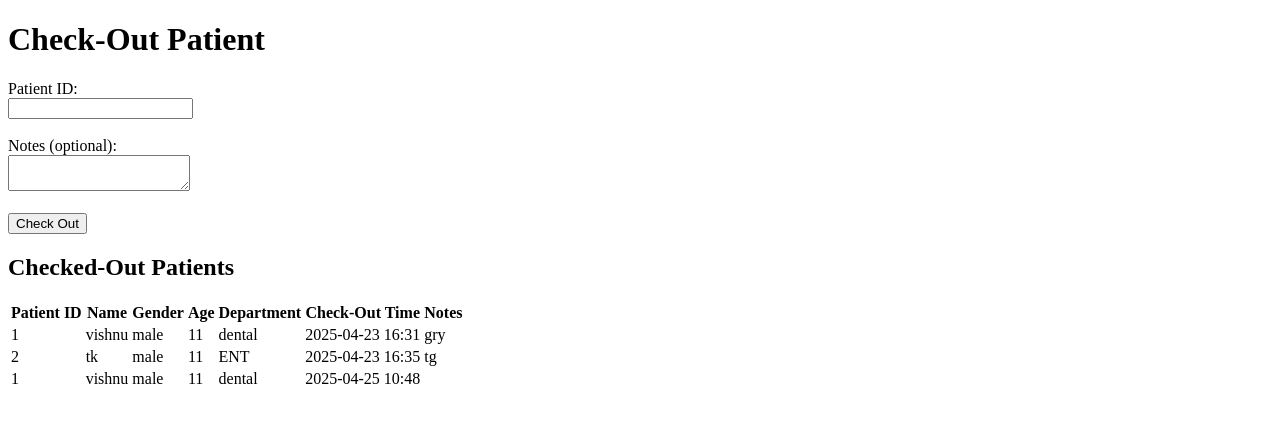
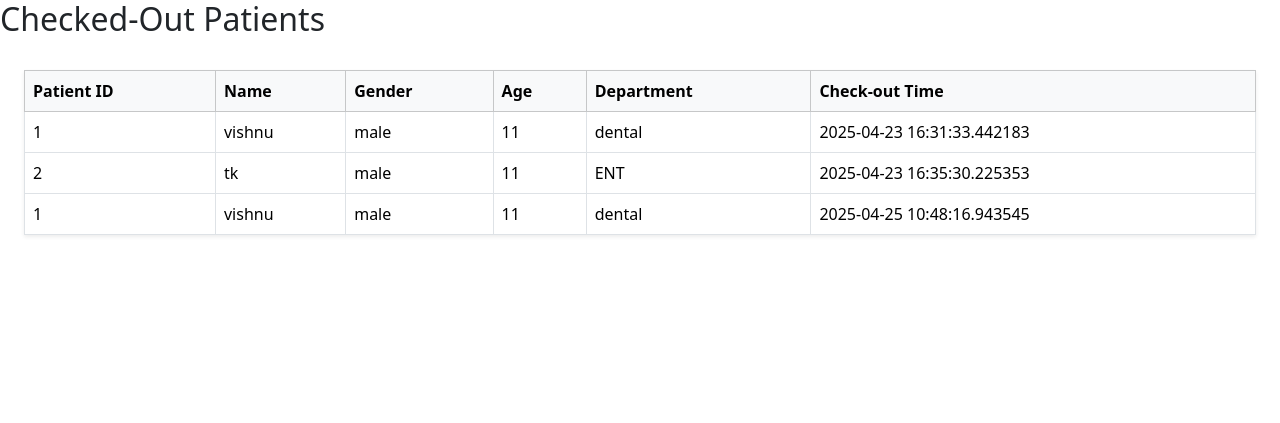
Before and after one commit to vishnu2006034/healthcare, a Flask app: page /checkout in a window 1280 px wide. Shown: the top 423 px of the page. Run offline with Flask 3, Linux system fonts and the light colour scheme; data comes from the database, SQL or seed files in the repository.

Commit message:
checkout updated

```diff
--- a/app.py
+++ b/app.py
@@ -188,7 +188,7 @@ def add_prescription():
 @app.route('/search')
 def search():
     q = request.args.get("q", "")
-    query = db.session.query(Patientin, Patient).join(Patient, Patientin.patient_id == Patient.id)
+    query = Patient.query
 
     if q:
         query = query.filter(
@@ -197,7 +197,7 @@ def search():
     result = query.order_by(Patient.id.asc()).all()
 
     data = []
-    for checkin_record, patient in result:
+    for patient in result:
         data.append({
             "id": patient.id,
             "name": patient.name,
@@ -206,8 +206,8 @@ def search():
             "department": patient.department,
             "gender": patient.gender,
             "phone": patient.phone,
-            "check_in_time": checkin_record.check_in_time.strftime('%Y-%m-%d %H:%M') if checkin_record.check_in_time else "",
-            "notes": checkin_record.notes or ""
+            # "check_in_time": checkin_record.check_in_time.strftime('%Y-%m-%d %H:%M') if checkin_record.check_in_time else "",
+            # "notes": checkin_record.notes or ""
         })
 
     return jsonify(data)
@@ -233,7 +233,7 @@ def checkin_page():
             flash(f"Patient {patient1.name} checked in.", "success")
             return redirect(url_for('checkin_page'))
 
-        shift2 = db.session.query(Patientin, Patient).join(Patient).all()
+        shift2 = db.session.query(Patientin, Patient).join(Patient,Patientin.patient_id==Patient.id).all()
         return render_template('checkin.html', patients=shift2)
 
     except Exception as e:
@@ -241,23 +241,31 @@ def checkin_page():
         flash("An error occurred while processing your request", "error")
         return redirect(url_for('index'))
 
-@app.route('/checkout' , methods=['GET' , 'POST'])
+@app.route('/checkout', methods=['GET', 'POST'])
 def checkout_page():
     if request.method == 'POST':
-        patientid = request.form.get('patientid')
-        notes= request.form.get('notes','')
-        patientin = Patientin.query.get(patientid)
-        if not patientin:
-            flash("Patient not found!", "error")
-            return redirect(url_for('checkout_page'))
-        checkout = Patientout( patientid = patientin.patient_id,check_out_time = patientin.check_in_time , notes= patientin.notes)
-        db.session.add(checkout)
-        db.session.delete(patientin)
-        db.session.commit()
+        try:
+            patientid = request.form.get('patientid')
+            notes1 = request.form.get('notes', '')
+            patient1 = Patient.query.get(patientid)
+            if not patient1:
+                flash("Patient not found!", "error")
+                return redirect(url_for('checkout_page'))
+            record = Patientout(patientid=patientid, notes=notes1)
+            db.session.add(record)
+            # Delete the patient from Patientin table after checkout
+            patientin_record = Patientin.query.filter_by(patient_id=patientid).first()
+            if patientin_record:
+                db.session.delete(patientin_record)
+            db.session.commit()
+            flash(f"Patient {patient1.name} checked out.", "success")
+        except Exception as e:
+            db.session.rollback()
+            flash(f"Error during checkout: {str(e)}", "error")
+        return redirect(url_for('checkout_page'))
 
-    checkout1 = db.session.query(Patientout,Patient).join(Patient).all()
-    return render_template('checkout.html', patients=checkout1 )
-
+    shift2 = db.session.query(Patientout, Patient).join(Patient, Patientout.patientid == Patient.id).all()
+    return render_template('checkout.html', patients=shift2)
 @app.route('/medl' , methods=['GET','POST'])
 def medl():
     if request.method == 'POST':
--- a/templates/checkout.html
+++ b/templates/checkout.html
@@ -3,10 +3,14 @@
 <head>
     <meta charset="UTF-8">
     <title>Patient Check-Out</title>
+    <link href="https://cdn.jsdelivr.net/npm/bootstrap@5.3.3/dist/css/bootstrap.min.css" rel="stylesheet">
+    <link rel="stylesheet" href="{{ url_for('static', filename='styles.css') }}">
+    <link rel="stylesheet" href="https://cdnjs.cloudflare.com/ajax/libs/font-awesome/6.4.0/css/all.min.css">
+
 </head>
 <body>
-    <h1>Check-Out Patient</h1>
-    <form action="/checkout" method="POST" autocomplete="off">
+    <!-- <h1>Check-Out Patient</h1> -->
+    <!-- <form action="/checkout" method="POST" autocomplete="off">
         <label for="patient_id">Patient ID:</label><br>
         <input type="number" name="patientid" id="patientid" required autocomplete="off"><br><br>
         <!-- <select id="patient_id" name="patient_id required>
@@ -14,26 +18,26 @@
                 <option value="{{patient.patient_id }}">{{patient.name}} (ID:{{patient.patient_id}})</option>
             {% endfor %}
         </select><br><br> -->
-        <label for="notes">Notes (optional):</label><br>
+        <!-- <label for="notes">Notes (optional):</label><br>
         <textarea name="notes" id="notes"></textarea><br><br>
 
         <input type="submit" value="Check Out">
-    </form>
+    </form> -->
     <div class="results">
         <h2>Checked-Out Patients</h2>
-        <table class="table">
-            <thead>
+        <div class="container-fluid p-4">
+        <table class="table table-bordered align-middle shadow-sm">
+            <thead class="table-light">
                 <tr>
                     <th>Patient ID</th>
                     <th>Name</th>
                     <th>Gender</th>
                     <th>Age</th>
                     <th>Department</th>
-                    <th>Check-Out Time</th>
-                    <th>Notes</th>
+                    <th>Check-out Time</th>
                 </tr>
             </thead>
-            <tbody>
+            <tbody id="resultsBody">
                 {% for checkin_record, patient in patients %}
                 <tr>
                     <td>{{ patient.id }}</td>
@@ -41,12 +45,20 @@
                     <td>{{ patient.gender }}</td>
                     <td>{{ patient.age }}</td>
                     <td>{{ patient.department }}</td>
-                    <td>{{ checkin_record.check_out_time.strftime('%Y-%m-%d %H:%M') }}</td>
-                    <td>{{ checkin_record.notes }}</td>
+                    <td>{{ checkin_record.check_out_time }}</td>
+                    <!-- <td>{{ checkin_record.notes or 'N/A' }}</td> -->
+                    <!-- <td> <form action="{{ url_for('checkout_page') }}" method="POST" style="display:inline;">
+                        <input type="hidden" name="patient_id" value="{{ patient.id }}">
+                        <button type="submit" class="btn btn-primary btn-sm">Check Out</button>
+                        </form> -->
+                    </td>
                 </tr>
                 {% endfor %}
-            </tbody>
+
+
+        </tbody>
         </table>
+        </div>
     </div>
 </body>
 </html>
```
Also changed, not shown: templates/checkin.html (+10 -4 lines).
